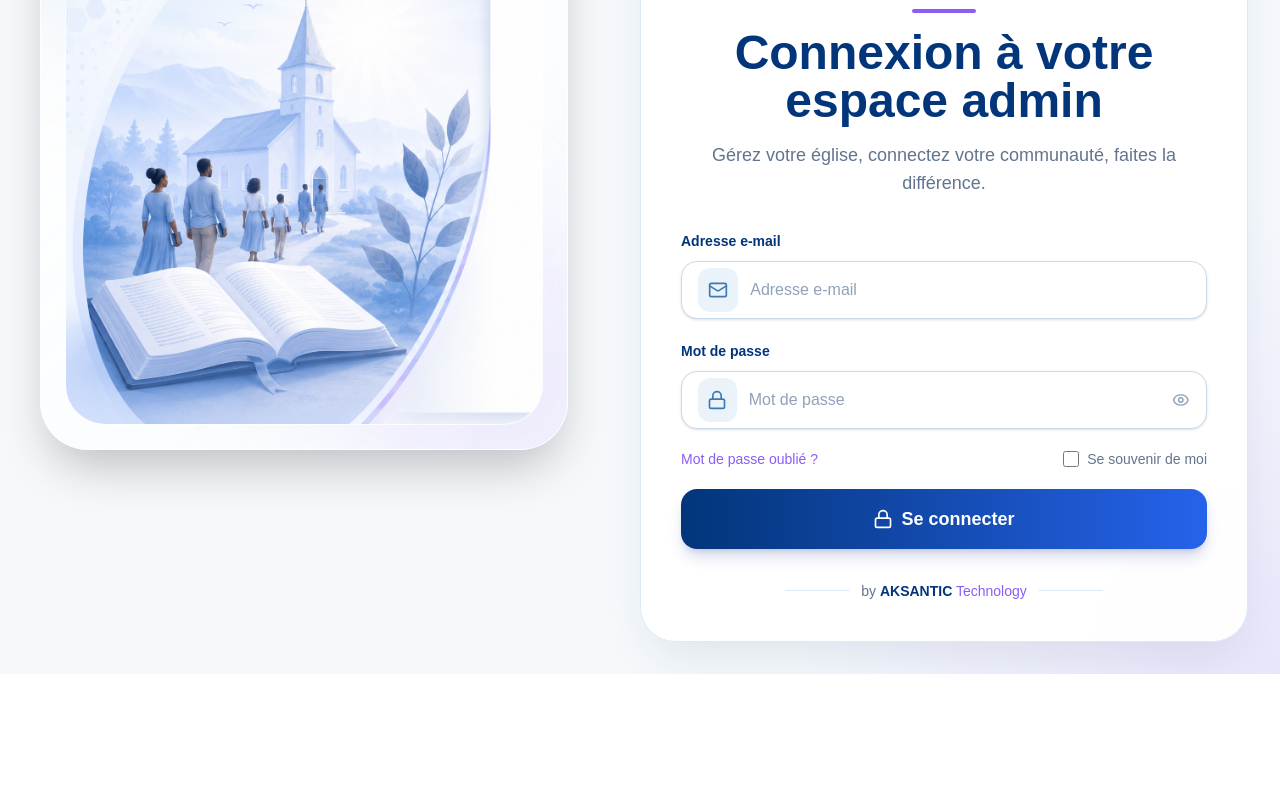
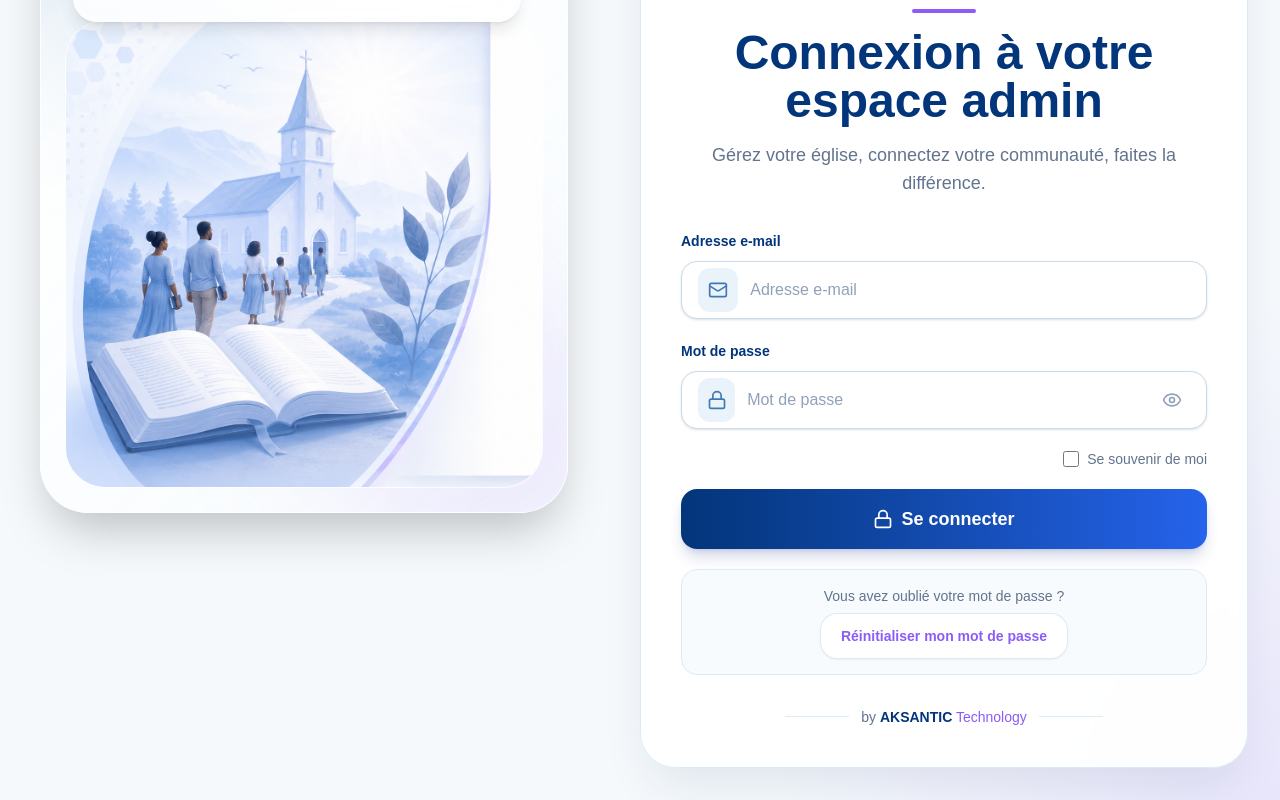
Before and after one commit to aksantictech/mpangi-church, a Next.js app: page /login in a window 1280 px wide. Shown: the part 478-1278 px from the top of the page. Before the commit the page ends 1152 px from the top, so only its background shows below. Built offline with nearby package versions, Linux system fonts and the light colour scheme; no server answers.

Commit message:
Fix public form layout usage

```diff
--- a/src/app/login/page.tsx
+++ b/src/app/login/page.tsx
@@ -4,7 +4,7 @@ import Image from "next/image";
 import Link from "next/link";
 import { FormEvent, useEffect, useMemo, useState } from "react";
 import { useRouter } from "next/navigation";
-import { ArrowLeft, Church, Eye, Lock, Mail } from "lucide-react";
+import { ArrowLeft, Church, Eye, EyeOff, Lock, Mail } from "lucide-react";
 import AppLogo from "@/components/brand/AppLogo";
 import { getDashboardPathByRole } from "@/lib/auth/redirect-by-role";
 import { createClient } from "@/lib/supabase/client";
@@ -50,6 +50,7 @@ export default function LoginPage() {
 
   const [churchSlug, setChurchSlug] = useState("");
   const [churchInfo, setChurchInfo] = useState<ChurchContext | null>(null);
+  const [showPassword, setShowPassword] = useState(false);
 
   const [email, setEmail] = useState("");
   const [password, setPassword] = useState("");
@@ -326,7 +327,7 @@ export default function LoginPage() {
                   </div>
 
 <input
-                    type="password"
+  type={showPassword ? "text" : "password"}
   className="w-full bg-transparent px-3 py-4 text-[#0F172A] outline-none placeholder:text-slate-400"
   placeholder="Mot de passe"
   value={password}
@@ -334,18 +335,22 @@ export default function LoginPage() {
   required
 />
 
-                  <Eye className="h-5 w-5 text-slate-400" />
+<button
+  type="button"
+  onClick={() => setShowPassword((current) => !current)}
+  className="rounded-xl p-2 text-slate-400 transition hover:bg-[#EAF3FA] hover:text-[#03357A]"
+  aria-label={showPassword ? "Masquer le mot de passe" : "Afficher le mot de passe"}
+>
+  {showPassword ? (
+    <EyeOff className="h-5 w-5" />
+  ) : (
+    <Eye className="h-5 w-5" />
+  )}
+</button>
                 </div>
               </div>
 
-              <div className="flex items-center justify-between gap-3 text-sm">
-                <Link
-                  href="/forgot-password"
-                  className="font-medium text-[#8B5CF6]"
-                >
-                  Mot de passe oublié ?
-                </Link>
-
+              <div className="flex items-center justify-end gap-3 text-sm">
   <label className="flex items-center gap-2 text-slate-500">
     <input
       type="checkbox"
@@ -363,6 +368,18 @@ export default function LoginPage() {
                 <Lock className="h-5 w-5" />
                 {isLoading ? "Connexion..." : "Se connecter"}
               </button>
+              <div className="mt-5 rounded-2xl border border-[#DCEAF5] bg-[#F8FBFD] p-4 text-center">
+  <p className="text-sm text-slate-500">
+    Vous avez oublié votre mot de passe ?
+  </p>
+
+  <Link
+    href="/forgot-password"
+    className="mt-2 inline-flex items-center justify-center rounded-2xl bg-white px-5 py-3 text-sm font-extrabold text-[#8B5CF6] shadow-sm ring-1 ring-[#DCEAF5] hover:bg-[#F1E8FF]"
+  >
+    Réinitialiser mon mot de passe
+  </Link>
+</div>
             </form>
 
             <div className="mt-8 flex items-center justify-center gap-3 text-sm">
```
Lines whose indentation alone changed are shown as unchanged.
